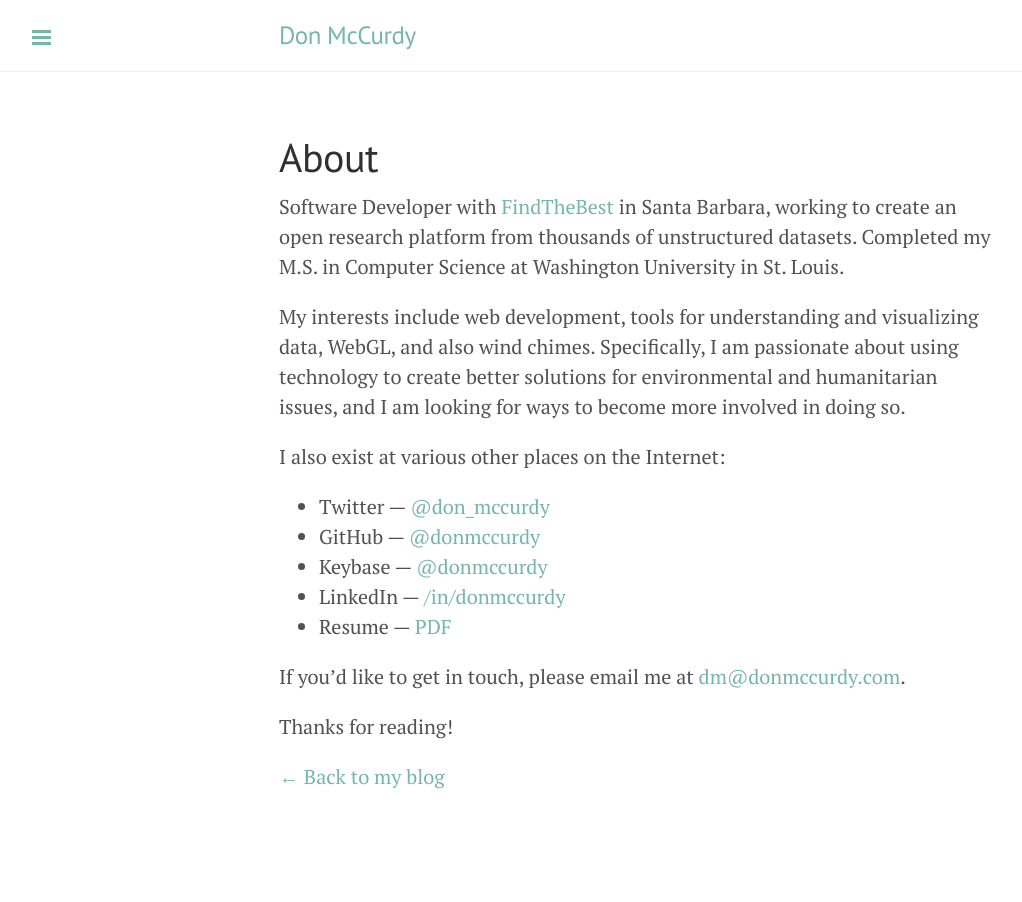
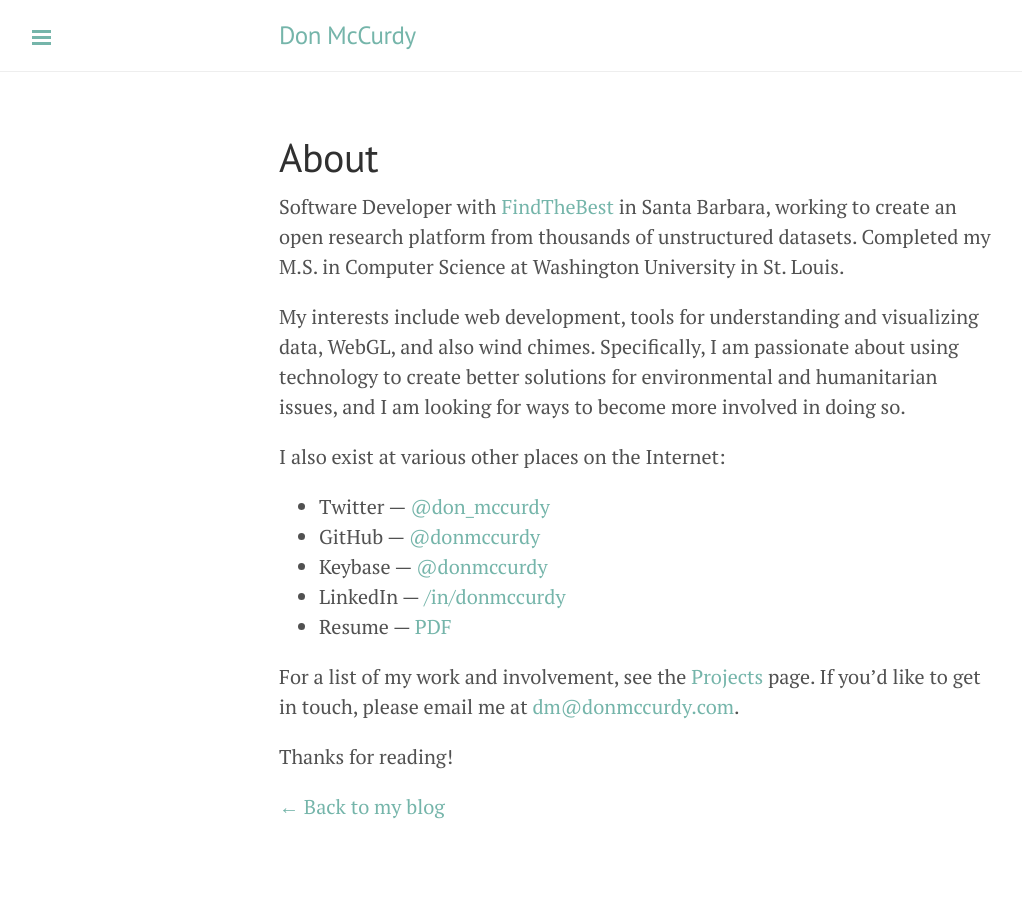
Before and after one commit to donmccurdy/blog, a Jekyll site: the page built from about.md, in a window 1280 px wide. Shown: the whole page, without its empty margins (1-1023 px from the left). Built offline with Jekyll 4.4.1, drawn with Linux system fonts in a browser that asks for light colours; Markdown is read by kramdown in place of the engine named in the settings.

Commit message:
updating some links

```diff
--- a/about.md
+++ b/about.md
@@ -15,7 +15,7 @@ I also exist at various other places on the Internet:
 * LinkedIn — [/in/donmccurdy](https://www.linkedin.com/in/donmccurdy)
 * Resume — <a href="https://dl.dropboxusercontent.com/u/42869844/LTS/Don%20McCurdy%20-%20Resume%202015.pdf" rel="nofollow">PDF</a>
 
-If you'd like to get in touch, please email me at [dm@donmccurdy.com](mailto:dm@donmccurdy.com).
+For a list of my work and involvement, see the [Projects](/projects) page. If you'd like to get in touch, please email me at [dm@donmccurdy.com](mailto:dm@donmccurdy.com).
 
 Thanks for reading!
 
```
Also changed, not shown: projects.md (+1 -1 lines).
